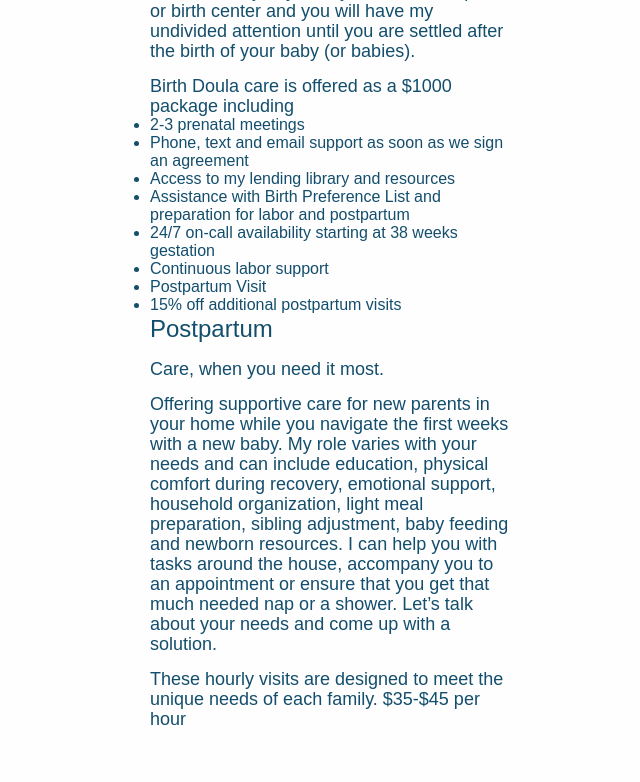
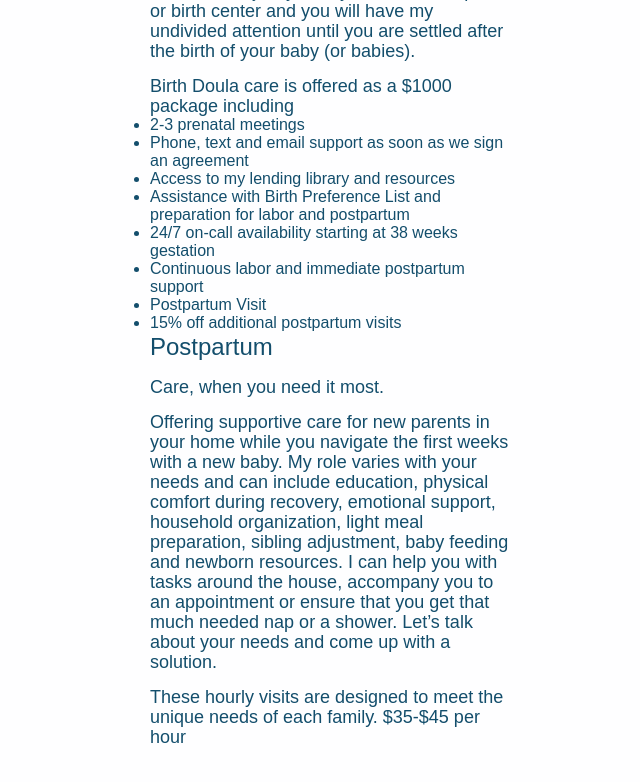
Before and after one commit to aidensymes/harbordoula.com, a Jekyll site: the page built from home.markdown, in a window 1280 px wide and 900 px high, scrolled down 3973 px. Shown: the top 782 px of the window, without its empty margins (308-948 px from the left). Built offline with Jekyll 4.4.1, drawn with Linux system fonts in a browser that asks for light colours; nearby versions of some CDN libraries; some web fonts are replaced.

Commit message:
Updated Home

```diff
--- a/home.markdown
+++ b/home.markdown
@@ -101,8 +101,8 @@ services:
     2-3 prenatal meetings\n* Phone, text and email support as soon as we sign an agreement\n*
     Access to my lending library and resources\n* Assistance with Birth Preference
     List and preparation for labor and postpartum \n* 24/7 on-call availability starting
-    at 38 weeks gestation\n* Continuous labor support\n* Postpartum Visit\n* 15% off
-    additional postpartum visits\n "
+    at 38 weeks gestation\n* Continuous labor and immediate postpartum support\n*
+    Postpartum Visit\n* 15% off additional postpartum visits\n "
 - name: Postpartum
   description: "Care, when you need it most.\n\nOffering supportive care for new parents
     in your home while you navigate the first weeks with a new baby. My role varies
```
